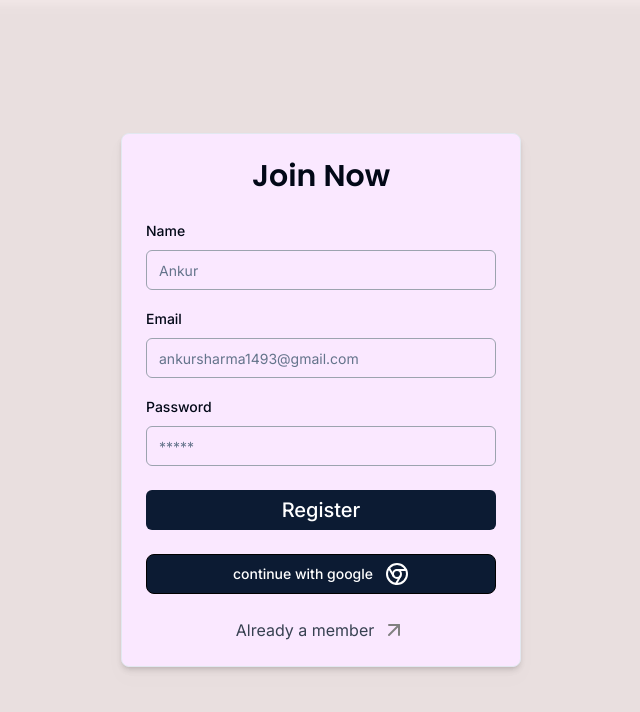
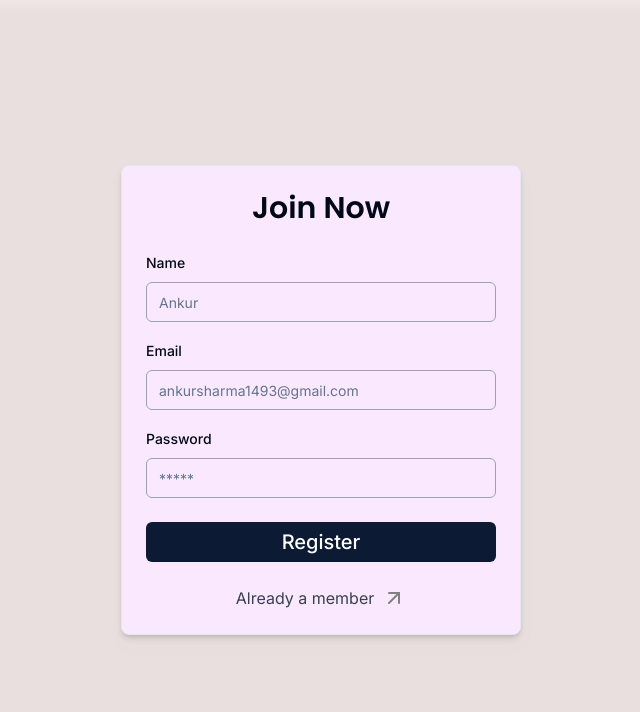
Before and after one commit to Ankur1493/sale_fyi, a Next.js app: page /register in a window 1280 px wide. Shown: the top 712 px of the page, without its empty margins (319-959 px from the left). Built offline with nearby package versions, Linux system fonts and the light colour scheme.

Commit message:
google provider removed

```diff
--- a/auth.config.ts
+++ b/auth.config.ts
@@ -1,5 +1,4 @@
 import Credenitals from "next-auth/providers/credentials"
-import Google from "next-auth/providers/google"
 import type { NextAuthConfig } from "next-auth"
 import bcrypt from "bcryptjs";
 import { LoginSchema } from "@/schemas"
@@ -23,10 +22,6 @@ export default {
       }
       return null;
     }
-  }),
-  Google({
-    clientId: process.env.AUTH_GOOGLE_ID,
-    clientSecret: process.env.AUTH_GOOGLE_SECRET,
   })
   ],
 } satisfies NextAuthConfig
--- a/components/auth/AuthWrapper.tsx
+++ b/components/auth/AuthWrapper.tsx
@@ -26,13 +26,6 @@ interface AuthWrapperProps {
 export const AuthWrapper = ({ children, headerLabel, backButtonLabel, backButtonHref }
   : AuthWrapperProps) => {
 
-  const handleGoogleSign = () => {
-    signIn("google", {
-      callbackUrl: DEFAULT_LOGIN_REDIRECT
-    })
-
-  }
-
   return (
     <Card className="w-[400px] shadow-md bg-fuchsia-100 flex flex-col ">
       <CardHeader>
@@ -43,14 +36,6 @@ export const AuthWrapper = ({ children, headerLabel, backButtonLabel, backButton
       <CardContent>
         {children}
       </CardContent>
-      <CardFooter >
-        <Button onClick={handleGoogleSign} className="w-full flex justify-center items-center border border-black px-10 py-2 rounded-lg bg-[#0C1B33]  text-white cursor-pointer gap-3">
-          <div>
-            continue with google
-          </div>
-          <Chrome color="white" />
-        </Button>
-      </CardFooter>
       <CardFooter>
         <Link href={backButtonHref} className="flex w-full text-gray-700 gap-2 justify-center items-center">
           {backButtonLabel}
```
